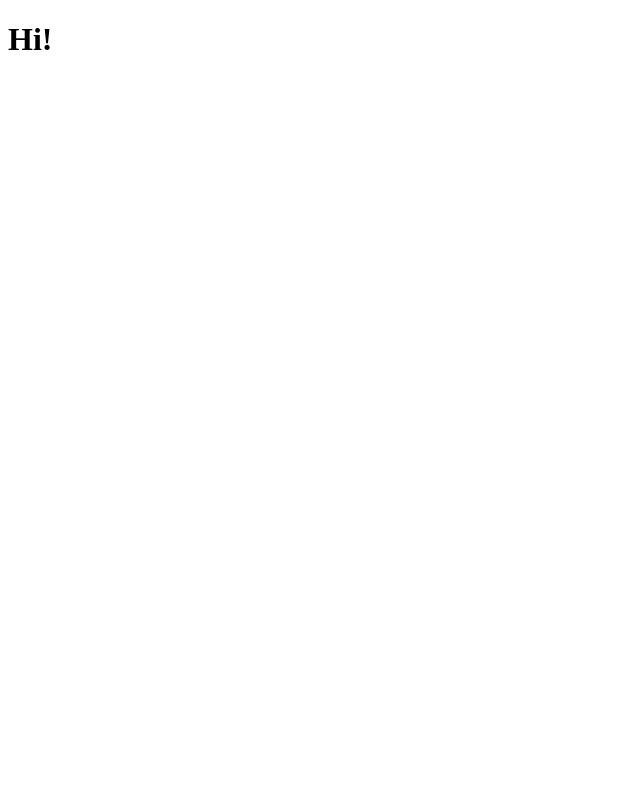
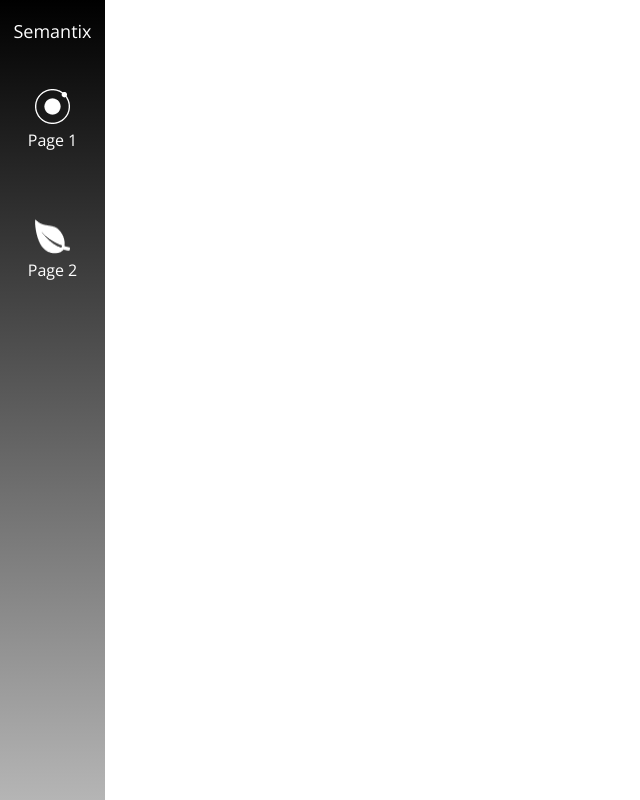
Before and after one commit to nymalone/redux-chart-api, a React (Create React App) app: page / in a window 1280 px wide. Shown: the whole page, without its empty margins (0-640 px from the left). Built offline with nearby package versions, Linux system fonts and the light colour scheme.

Commit message:
navbar styles done

```diff
--- /dev/null
+++ b/src/App.css
@@ -0,0 +1,7 @@
+@import url('https://fonts.googleapis.com/css2?family=Open+Sans&display=swap');
+
+*  {
+    margin: 0;
+    padding: 0;
+    font-family: 'Open Sans', sans-serif;
+}
--- a/src/App.js
+++ b/src/App.js
@@ -1,9 +1,12 @@
 import React from 'react';
+import './App.css';
+
+import SideBar from './components/SideBar'
 
 function App() {
   return (
     <div className="App">
-      <h1> Hi! </h1>
+      <SideBar />
     </div>
   );
 }
--- /dev/null
+++ b/src/components/SideBar/index.js
@@ -0,0 +1,68 @@
+import React, { Component } from 'react';
+import styled from "styled-components";
+
+import Icon1 from './assets/icon1.png';
+import Icon2 from './assets/icon2.png';
+
+
+const Sidebar = styled.aside`
+  position: absolute;
+  width: 105px;
+  top: 0;
+  bottom: 0;
+  background: linear-gradient(180deg, #000000 0%, #b5b5b5 100%);
+  text-align: center;
+  display: block;
+`
+
+const Title = styled.div`
+  font-size: 18px;
+  color: #fff;
+  margin-top:19px;
+  line-height: 25px;
+`
+
+const Page1 = styled.div`
+  height: 85px;
+  margin-top: 45px;
+  color: #fff;
+  font-size: 16px;
+  line-height: 22px;
+`;
+
+const Page2 = styled.div`
+  height: 85px;
+  margin-top: 45px;
+  color: #fff;
+  font-size: 16px;
+  line-height: 22px;
+`;
+
+const Img = styled.img`
+  width: 35px;
+  height: 35px;
+`;
+
+class Navigation extends Component {
+    state = {  }
+
+    render() {
+        return (
+          <>
+            <Sidebar>
+            <Title> Semantix  </Title>
+            <Page1>
+            <Img src={Icon1} alt="circular icon" />
+            <p>Page 1</p>
+            </Page1>
+            <Page2>
+            <Img src={Icon2} alt="circular icon" />
+            <p>Page 2</p>
+            </Page2>
+            </Sidebar>
+            </>
+         );
+    }
+}
+
+export default Navigation;
```
Also changed, not shown: src/components/SideBar/assets/icon1.png (added), src/components/SideBar/assets/icon2.png (added).
